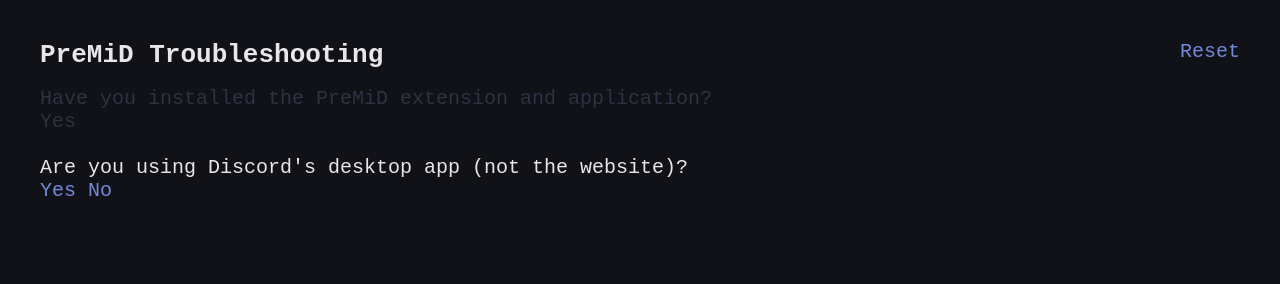
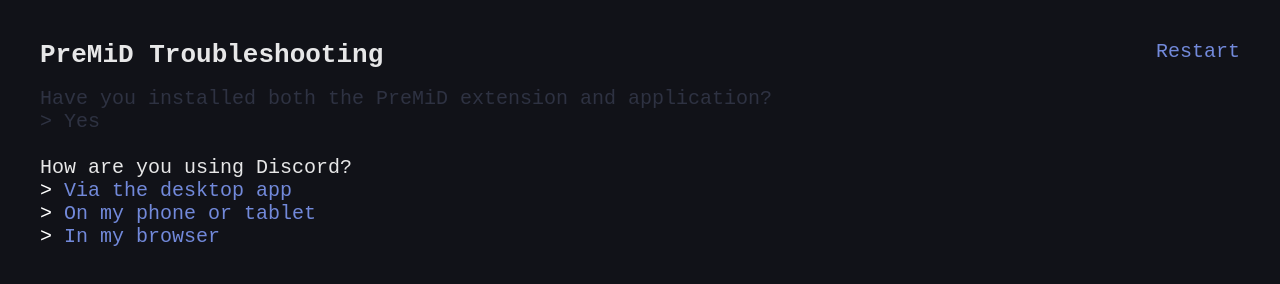
Before and after one commit to trains2050/PreMiD-Troubleshooting, a plain HTML site: page index.html in a window 1280 px wide. Both pictures are taken after a click on the link "Yes". Drawn offline with Linux system fonts and the light colour scheme.

Commit message:
Back button and other improvements

```diff
--- a/index.html
+++ b/index.html
@@ -30,9 +30,10 @@
 </head>
 
 <body>
-    <div style="display: grid; grid-template-columns: auto min-content;">
+    <div style="display: grid; grid-template-columns: auto min-content min-content;">
         <h1 style="margin-top: 0;">PreMiD Troubleshooting</h1>
-        <a id="reset" style="display: none;" onclick="window.location.href = window.location.href.split('?')[0]">Reset</a>
+        <a id="back" style="display: none;" onclick="back()">Back</a>
+        <a id="reset" style="display: none;" onclick="window.location.href = window.location.href.split('?')[0]">Restart</a>
     </div>
     <div id="ts"></div>
 </body>
--- a/script.js
+++ b/script.js
@@ -1,11 +1,12 @@
 const questions = [
-  { p: "Have you installed the PreMiD extension and application?", s: "Please install the PreMiD extension and app from <a href='https://premid.app/downloads'>our site</a>." },
-  { p: "Are you using Discord's desktop app (not the website)?", s: "Please switch to the desktop app, which you can download <a href='https://discord.com/download'>here</a>." },
+  { p: "Have you installed both the PreMiD extension and application?", s: "Please install the PreMiD extension and app from <a href='https://premid.app/downloads'>our site</a>." },
+  { p: "How are you using Discord?", s: "Please switch to the desktop app, which you can download <a href='https://discord.com/download'>here</a>.", b: [{ t: "Via the desktop app" }, { t: "On my phone or tablet", a: "PreMiD does not work on mobile devices yet!" }, { t: "In my browser", a: "s" }] },
   { p: "Are you using a modified version of Discord's desktop app (like BetterDiscord)?", s: "Please switch to the official desktop app, which you can download <a href='https://discord.com/download'>here</a>.", b: [{ t: "Yes", a: "s" }, { t: "No" }] },
   { p: "Have you enabled your Game Activity settings in Discord settings?", s: "Please enable the option in Discord settings under Game Activity." },
   { p: "When you open the extension in your browser, do you see a yellow (!)?", s: "Make sure the PreMiD application is running. If this doesn't work, try restarting your browser. Also make sure you haven't run Discord with administrator rights.<br>If these steps don't work, try reinstalling PreMiD <a href='https://premid.app/downloads'>here</a>.", b: [{ t: "Yes", a: "s" }, { t: "No" }] },
   { p: "Try opening <a href='https://premid.app'>our main site</a>. Does it display a presence for that?", s: "Make sure you've installed the presence for the site you want it to display for. If a presence doesn't work, please explain the issue in the #support channel in our Discord server.", b: [{ t: "Yes", a: "s" }, { t: "No" }] },
-  { p: "Your issue couldn't be diagnosed. Try explaining your issue in the #support channel in our Discord server.", b: [] }
+  { p: "What browser are you using?", s: "Please go to 'brave://settings/shields' and disable 'Trackers & ads blocking'.", b: [{ t: "Microsoft Edge" }, { t: "Google Chrome" }, { t: "Mozilla Firefox" }, { t: "Brave", a: "s" }, { t: "Another Chromium browser" }, { t: "Another non-Chromium browser", a: "PreMiD might not work on your browser (yet). Please join our Discord server and check!" }] },
+  { p: "This troubleshooter couldn't diagnose your issue. Try explaining your issue in the #support channel in our Discord server.", b: [] }
 ]
 let current = 0
 let ts = document.getElementById("ts")
@@ -16,11 +17,12 @@ ask()
 
 function cont(a, b) {
   let e = questions[current]
-  b.parentElement.innerHTML = b.innerHTML
+  b.parentElement.innerHTML = `> ${b.innerHTML}`
   ts.innerHTML = "<b>" + ts.innerHTML + "</b>"
   if (!params.has(current)) params.append(current, b.id)
   window.history.pushState({}, "", url)
   document.getElementById("reset").style.display = "unset"
+  if (current >= 1) document.getElementById("back").style.display = "unset"
   if (a === "next") {
     current++
     ask()
@@ -65,3 +67,11 @@ function ask() {
     document.getElementById(params.get(current)).click()
   }
 }
+
+function back() {
+  let ps = []
+  for (const [key] of params) ps.push(key)
+  params.delete(ps[ps.length - 1])
+  window.history.pushState({}, "", url)
+  window.location.reload()
+}
--- a/styles.css
+++ b/styles.css
@@ -10,6 +10,15 @@ h1 {
     font-size: xx-large;
 }
 
+.buttons {
+    display: grid;
+}
+
+.buttons>a::before {
+    color: white;
+    content: "> ";
+}
+
 a {
     margin: 0;
     color: #7289da;
@@ -19,7 +28,11 @@ a {
 }
 
 a:hover, a:focus {
-    color: #ffffffe6;
+    color: #bec7e9;
+}
+
+b>a {
+    color: #585e75;
 }
 
 b {
@@ -33,3 +46,7 @@ i {
     font-size: 5px;
     opacity: 0;
 }
+
+#reset::before, #back::after {
+    content: "\00a0";
+}
```
